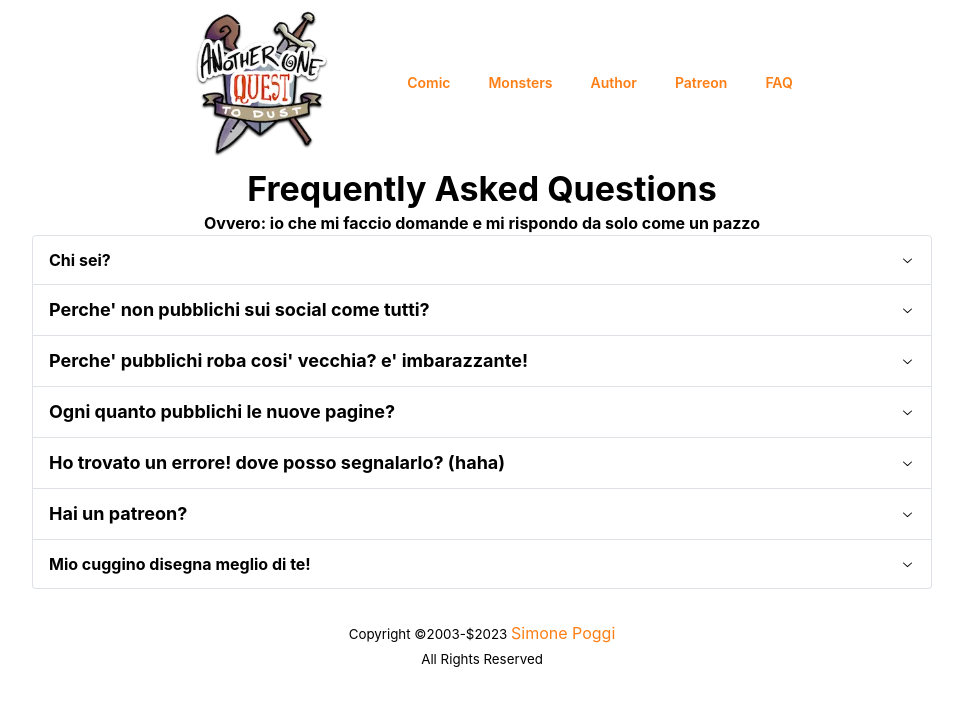
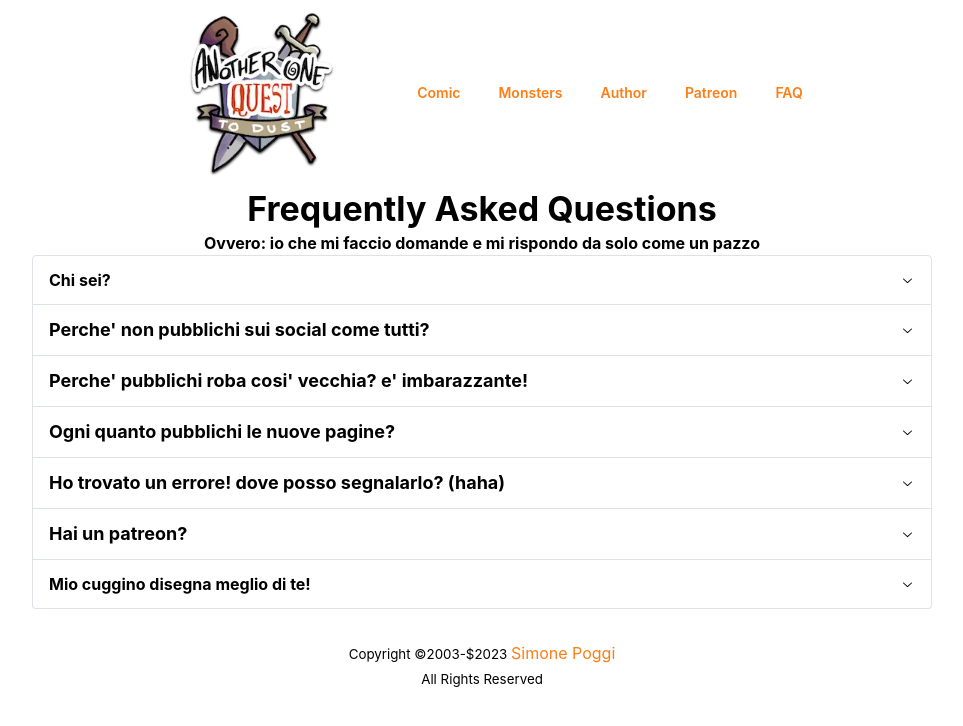
Before and after one commit to motocarota/aoqtd.com, a Next.js app: page /faq in a window 1280 px wide. Shown: the top 726 px of the page, without its empty margins (158-1121 px from the left). Built offline with nearby package versions, Linux system fonts and the light colour scheme.

Commit message:
bigger logp
Former-commit-id: 88e2379503f26f6d2d0a5c672d524cd9d055eb5c [formerly 53348cd901aa7e3e8670f94323dcd17626a0a1a0]
Former-commit-id: 57f5e65e17c30293454d447b0e5549dc8fbdbd56

```diff
--- a/components/Top.js
+++ b/components/Top.js
@@ -14,7 +14,7 @@ const links = [
 const Top = () => (
 	<Group justify='center'>
 		<Link href='/'>
-			<Image src='/aoqtd-logo-sm.webp' height={160} width={220} alt='www.aoqtd.com logo' priority className='interactive'/>
+			<Image src='/aoqtd-logo-sm.webp' height={180} width={240} alt='www.aoqtd.com logo' priority className='interactive'/>
 		</Link>
 		<Button.Group>
 			{links.map(({label, to, href}) => (
```
